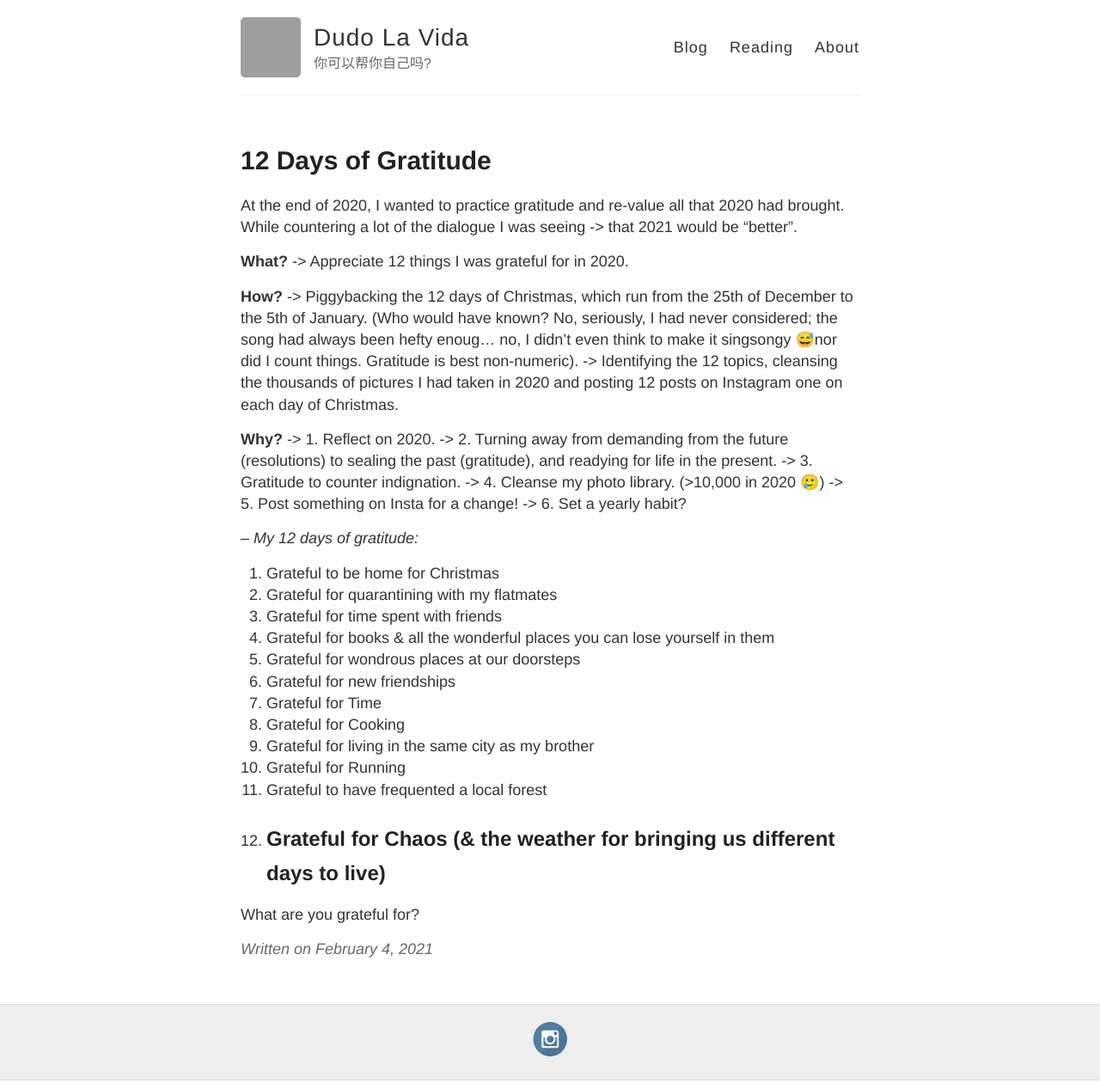
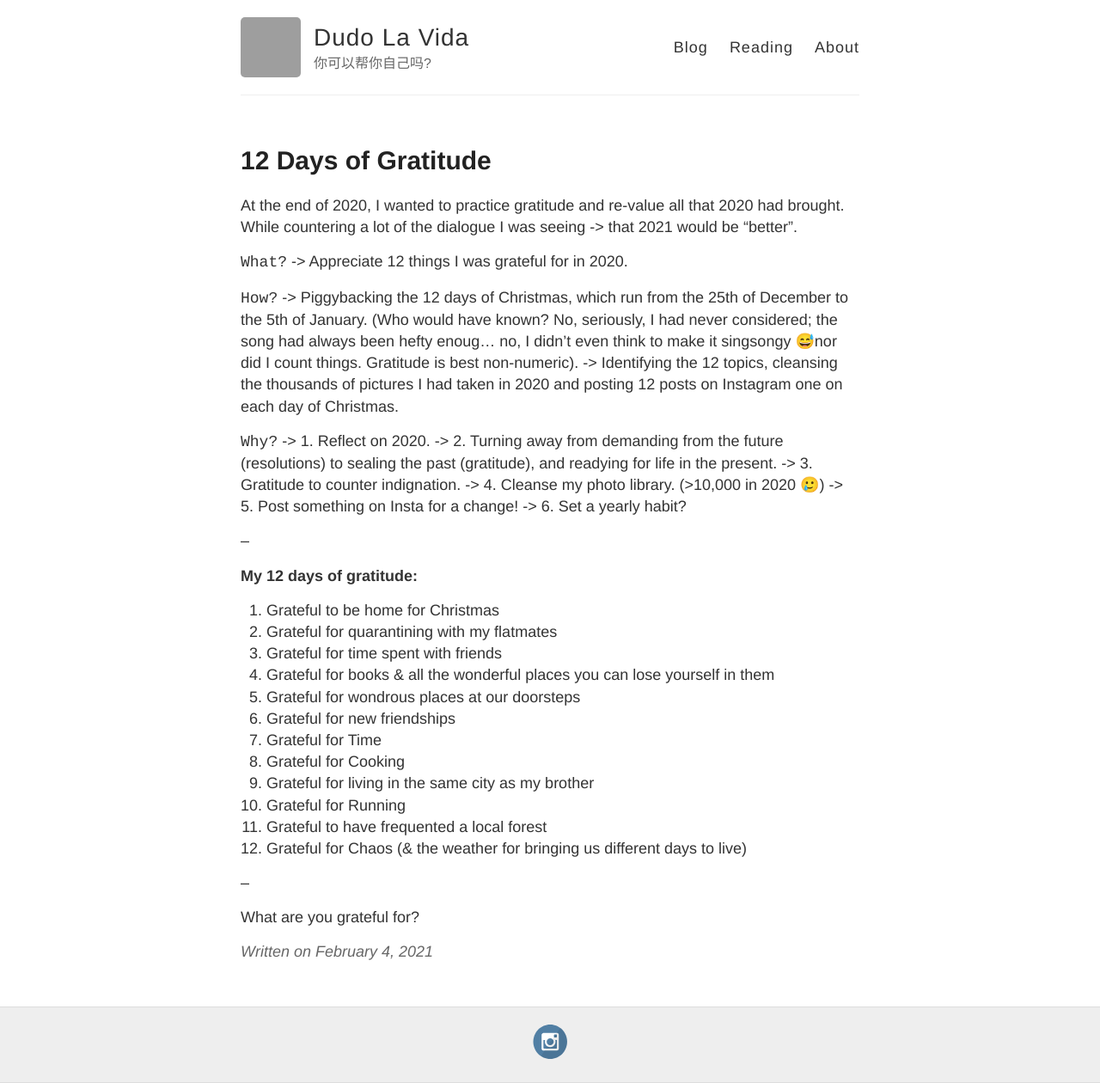
Before and after one commit to dudolavida/dudolavida.github.io, a Jekyll site: the page built from _posts/2021-02-04-12-days-of-gratitude.md, in a window 1280 px wide. Shown: the whole page at 86% size. Built offline with Jekyll 4.4.1, drawn with Linux system fonts in a browser that asks for light colours; grey boxes are pictures that could not be loaded.

```diff
--- a/_config.yml
+++ b/_config.yml
@@ -53,7 +53,7 @@ baseurl: ""
 # !! You don't need to change any of the configuration flags below !!
 #
 
-permalink: /:title/
+permalink: /:categories/:title/
 
 # The release of Jekyll Now that you're using
 version: v1.2.0
--- a/_posts/2021-02-04-12-days-of-gratitude.md
+++ b/_posts/2021-02-04-12-days-of-gratitude.md
@@ -8,14 +8,14 @@ excerpt-separator: <!--more-->
 
 At the end of 2020, I wanted to practice gratitude and re-value all that 2020 had brought. While countering <!--more-->a lot of the dialogue I was seeing -> that 2021 would be "better".
 
-**What?**
+`What?`
 -> Appreciate 12 things I was grateful for in 2020.
 
-**How?**
+`How?`
 -> Piggybacking the 12 days of Christmas, which run from the 25th of December to the 5th of January. (Who would have known? No, seriously, I had never considered; the song had always been hefty enoug... no, I didn't even think to make it singsongy 😅nor did I count things. Gratitude is best non-numeric).
 -> Identifying the 12 topics, cleansing the thousands of pictures I had taken in 2020 and posting 12 posts on Instagram one on each day of Christmas.
 
-**Why?**
+`Why?`
 -> 1. Reflect on 2020.
 -> 2. Turning away from demanding from the future (resolutions) to sealing the past (gratitude), and readying for life in the present.
 -> 3. Gratitude to counter indignation.
@@ -24,7 +24,8 @@ At the end of 2020, I wanted to practice gratitude and re-value all that 2020 ha
 -> 6. Set a yearly habit?
 
 --
-*My 12 days of gratitude:*
+
+**My 12 days of gratitude:**
 1. Grateful to be home for Christmas
 2. Grateful for quarantining with my flatmates
 3. Grateful for time spent with friends
@@ -37,6 +38,7 @@ At the end of 2020, I wanted to practice gratitude and re-value all that 2020 ha
 10. Grateful for Running
 11. Grateful to have frequented a local forest
 12. Grateful for Chaos (& the weather for bringing us different days to live)
+
 --
 
 What are you grateful for?
```
Also changed, not shown: _posts/2020-11-23-recipe-planning.md (+1 -1 lines), about.md (+1 -1 lines).
